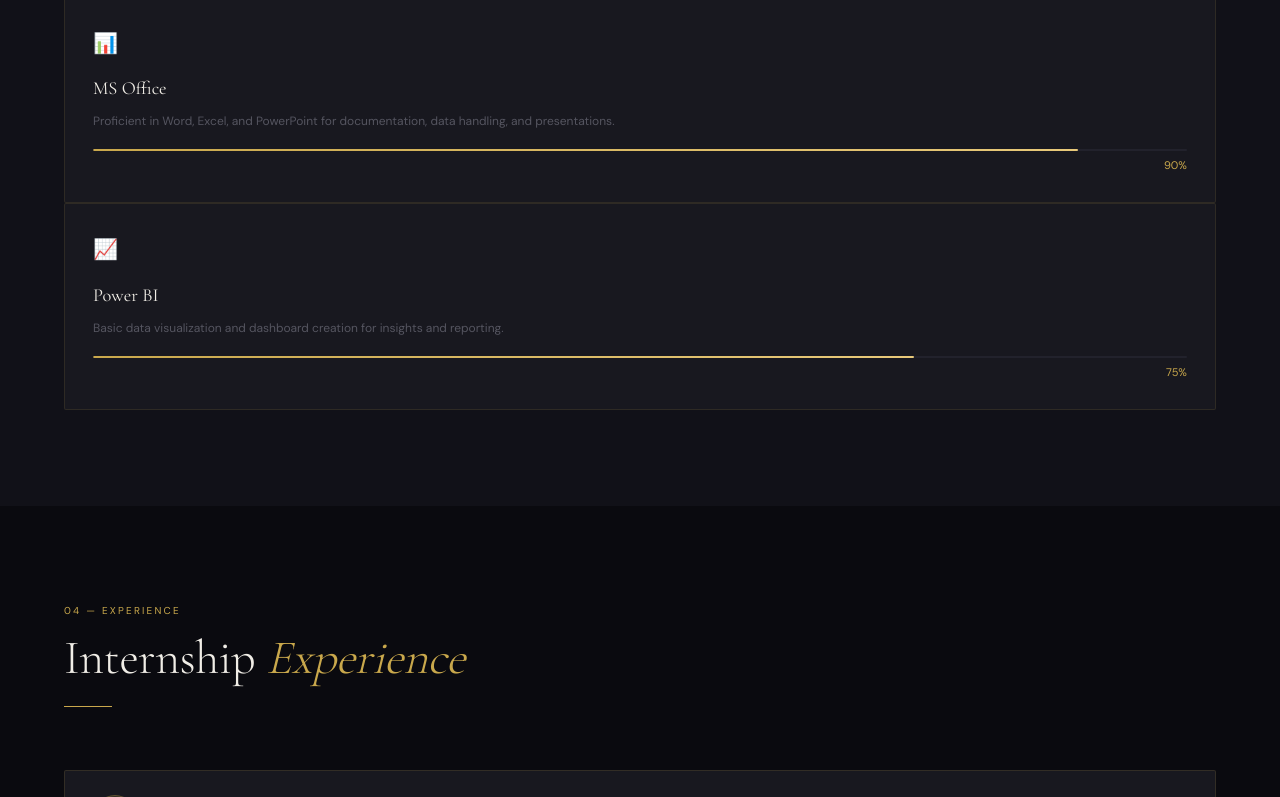
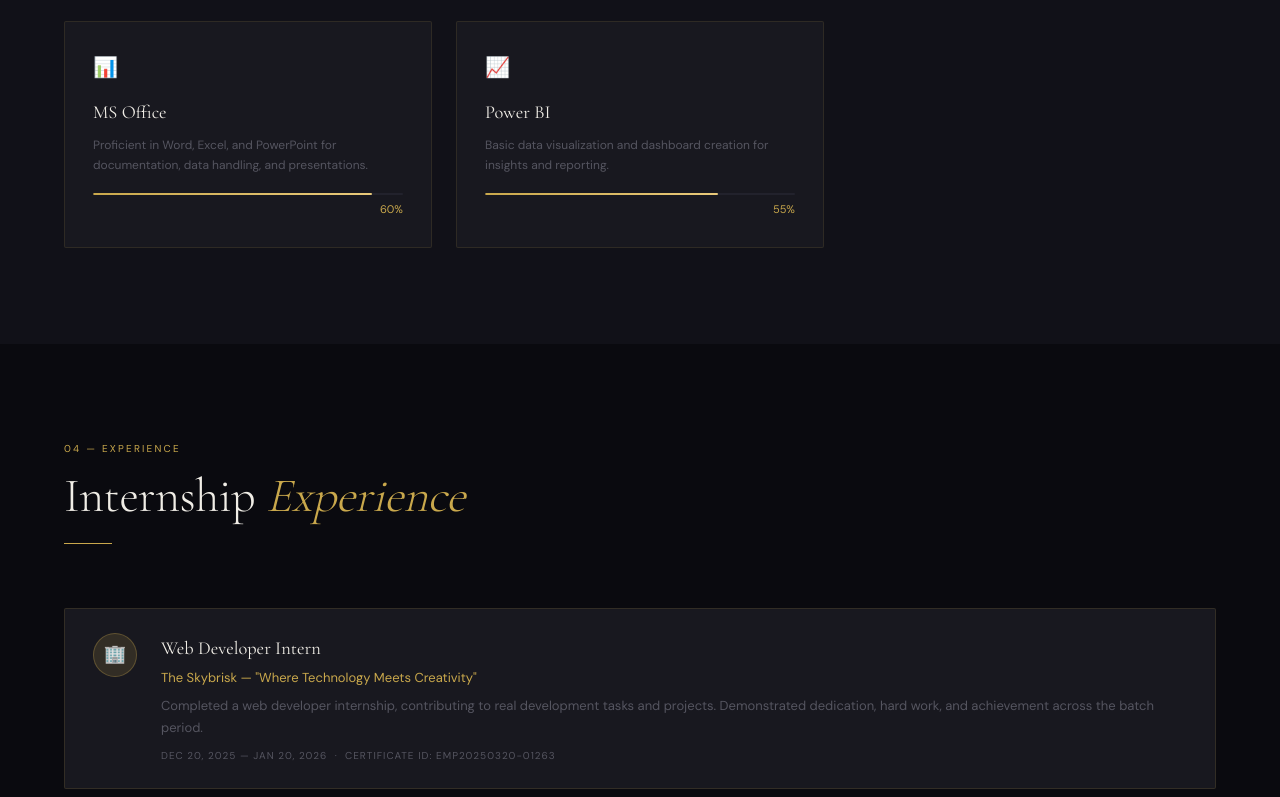
Before and after one commit to FAHAD786-stack/fahad-portfolio, a plain HTML site: page public/index.html in a window 1280 px wide. Shown: the part 2966-3763 px from the top of the page. Drawn offline with nearby package versions, Linux system fonts and the light colour scheme.

Commit message:
Adjust skill proficiency percentages in index.html
Updated skill proficiency percentages for MS Office and Power BI.

```diff
--- a/public/index.html
+++ b/public/index.html
@@ -344,13 +344,13 @@
       <div class="skill-bar-wrap"><div class="skill-bar" style="width:80%"></div></div>
       <div class="skill-pct">80%</div>
     </div>
-   </div>
+
 <div class="skill-card fade-in">
   <span class="skill-icon">📊</span>
   <div class="skill-name">MS Office</div>
   <div class="skill-desc">Proficient in Word, Excel, and PowerPoint for documentation, data handling, and presentations.</div>
   <div class="skill-bar-wrap"><div class="skill-bar" style="width:90%"></div></div>
-  <div class="skill-pct">90%</div>
+  <div class="skill-pct">60%</div>
 </div>
 
 <div class="skill-card fade-in">
@@ -358,9 +358,10 @@
   <div class="skill-name">Power BI</div>
   <div class="skill-desc">Basic data visualization and dashboard creation for insights and reporting.</div>
   <div class="skill-bar-wrap"><div class="skill-bar" style="width:75%"></div></div>
-  <div class="skill-pct">75%</div>
+  <div class="skill-pct">55%</div>
 </div>
   </div>
+ </div>
 </section>
 
 <!-- EXPERIENCE / INTERNSHIPS -->
```
